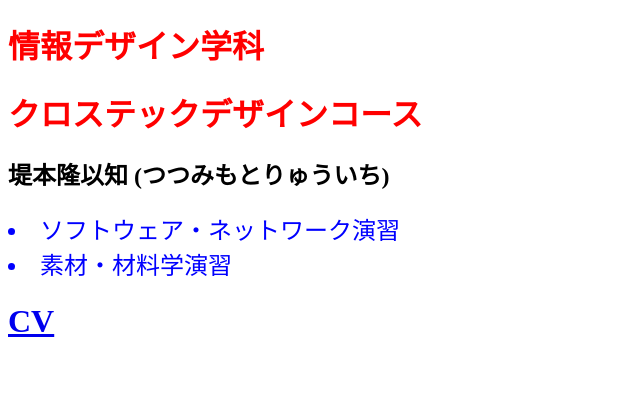
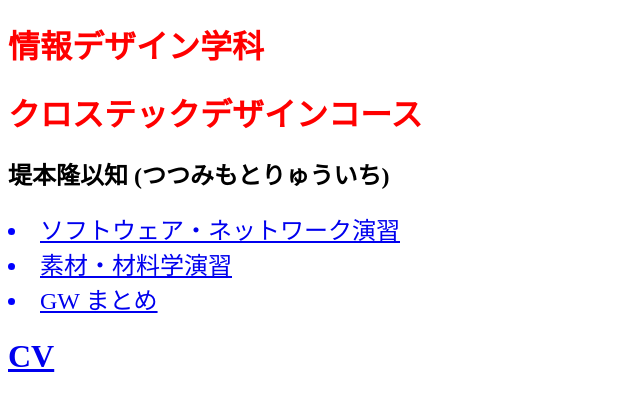
Before and after one commit to tsutsumimo/tsutsumimo.github.io, a plain HTML site: page index.html in a window 1280 px wide. Shown: the whole page, without its empty margins (0-640 px from the left). Drawn offline with Linux system fonts and the light colour scheme.

Commit message:
add files

```diff
--- a/index.html
+++ b/index.html
@@ -9,9 +9,17 @@
     <h1>情報デザイン学科</h1>
     <h1>クロステックデザインコース</h1>
     <h2>堤本隆以知 (つつみもとりゅういち)</h2>
-    <a href="#"></a>
-    <li>ソフトウェア・ネットワーク演習</li>
-    <li>素材・材料学演習</li>
+    <li>
+      <a href="./network/index.html">ソフトウェア・ネットワーク演習</a>
+    </li>
+
+    <li>
+      <a href="./material/index.html">素材・材料学演習</a>
+    </li>
+
+    <li>
+      <a href="./gw/index.html">GW まとめ</a>
+    </li>
     <h1><a href="./cv/index.html">CV</a></h1>
 
   </body>
```
Also changed, not shown: material/index.html (added, +10 -0 lines), network/index.html (added, +10 -0 lines), gw/index.html (renamed from GWまとめindex.HTML), ネットワーク演習index.HTML (deleted), 素材と材料index.HTML (deleted), 4 other files.
